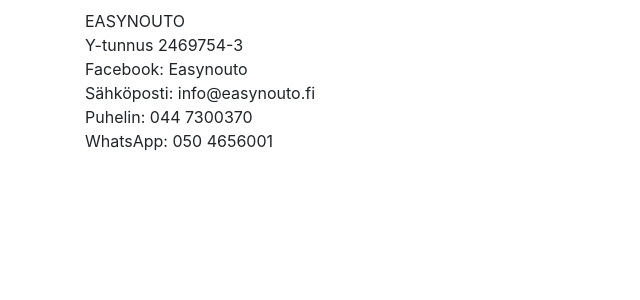
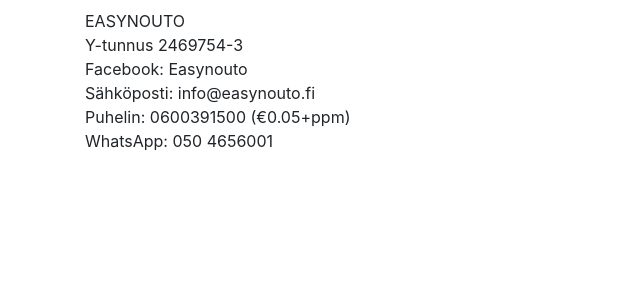
Before and after one commit to lautanal/nouto, a Flask app: page /info in a window 1280 px wide. Shown: the part 271-571 px from the top of the page, without its empty margins (0-640 px from the left). Run offline with Flask 2, Linux system fonts and the light colour scheme; some libraries are stand-ins or nearby versions.

Commit message:
Heroku V16

```diff
--- a/sendmail.py
+++ b/sendmail.py
@@ -48,7 +48,7 @@
     emsg = emsg + name + "\n" + address + ", " + postcode + " " + city + "\nPuh: " + phone
     if not isBlank(instructions):
         emsg = emsg + "\nOhjeet:\n" + instructions
-    emsg2 = emsg + "\n\nKiitos tilauksesta!\n\nEasynouto\nPuhelin: 044 7300 370\nWhatsApp: 050 4656 001\nSähköposti: info@easynouto.fi"
+    emsg2 = emsg + "\n\nKiitos tilauksesta!\n\nEasynouto\nPuhelin: 0600391500 (€0.05+ppm)\nWhatsApp: 050 4656 001\nSähköposti: info@easynouto.fi"
     msg.body = emsg2
     msg.reply_to = easynouto_email
     if not isBlank(email):
--- a/templates/info.html
+++ b/templates/info.html
@@ -11,7 +11,7 @@
         <br>
         Sähköposti: info@easynouto.fi
         <br>
-        Puhelin: 044 7300370
+        Puhelin: 0600391500 (€0.05+ppm)
         <br>
         WhatsApp: 050 4656001
   </div>
```
